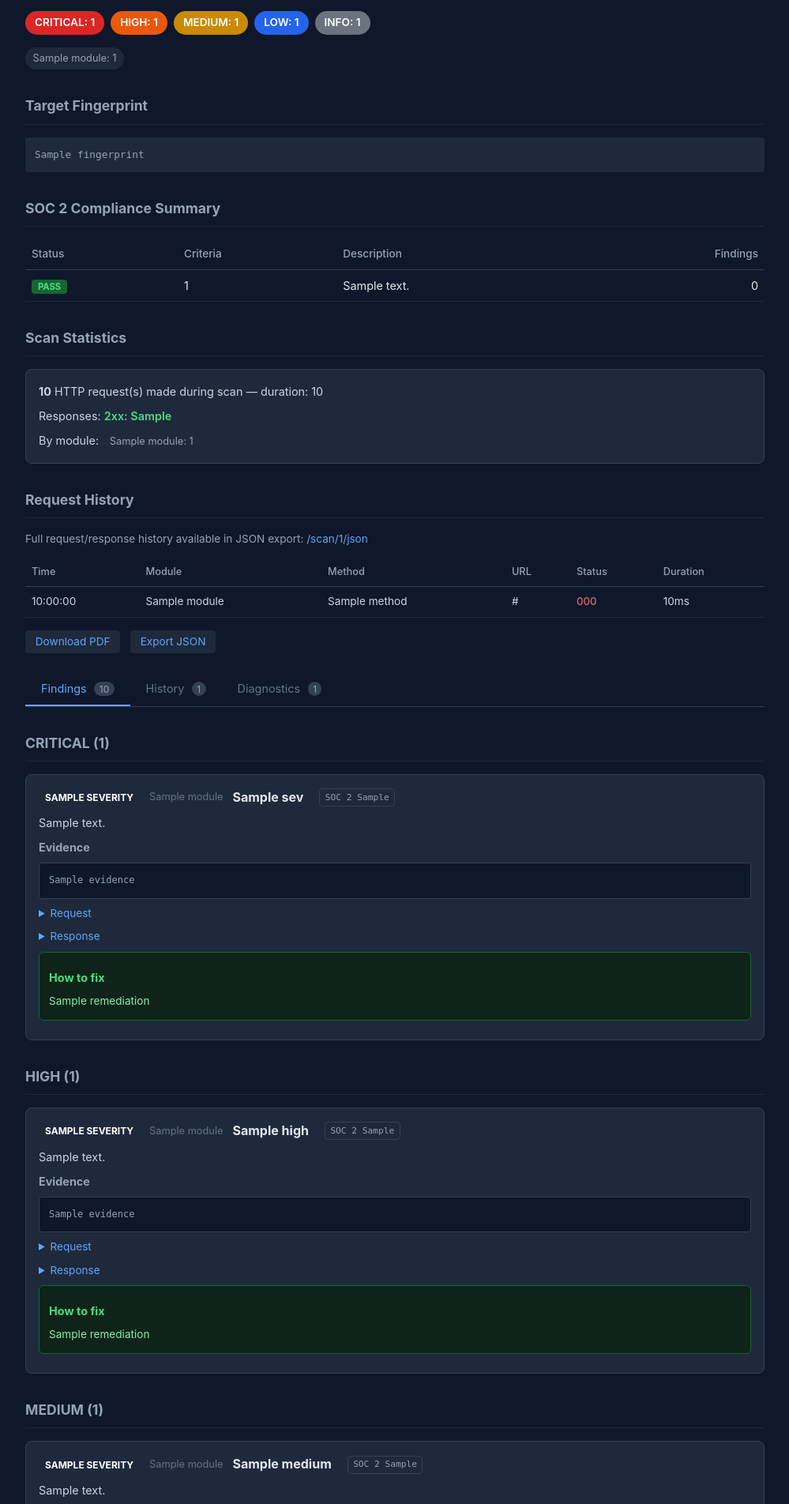
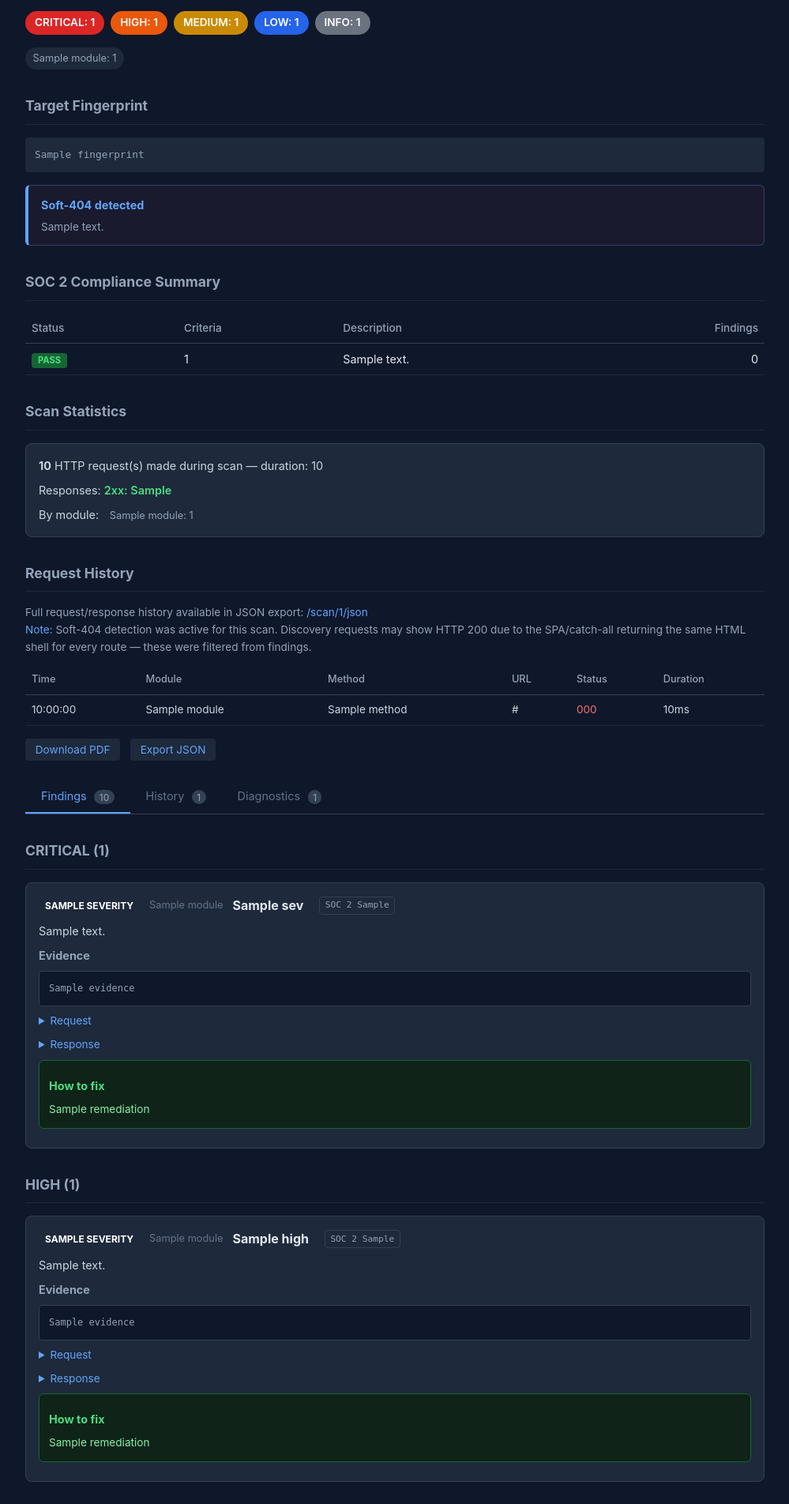
Before and after one commit to jayhung/parascan, a FastAPI app: template src/parascan/web/templates/scan.html in a window 1280 px wide. Shown: the part 757-2661 px from the top of the page at 79% size, without its empty margins (140-1139 px from the left). Run offline with FastAPI, Linux system fonts and the light colour scheme; the template is opened without the code that fills it: most values are stand-ins (such as "Sample title", 1, 10 or a date in 2020).

Commit message:
add soft-404 detection banner and diagnostic events to scan view

```diff
--- a/src/parascan/web/app.py
+++ b/src/parascan/web/app.py
@@ -66,6 +66,7 @@ async def scan_detail(request: Request, scan_id: int):
         get_scan_event_count,
         get_scan_request_stats,
         get_scan_requests,
+        get_scan_events,
     )
 
     criteria_grouped: dict[str, list] = {}
@@ -77,6 +78,11 @@ async def scan_detail(request: Request, scan_id: int):
     event_count = await get_scan_event_count(scan_id)
     request_stats = await get_scan_request_stats(scan_id)
     scan_requests = await get_scan_requests(scan_id, limit=500)
+
+    # check for soft-404 detection (banner only, no per-row tagging)
+    all_events = await get_scan_events(scan_id)
+    soft404_events = [e for e in all_events if e.category == "soft404"]
+    soft404_summary = soft404_events[0].message if soft404_events else ""
 
     # compute scan duration
     duration_str = ""
@@ -101,6 +107,7 @@ async def scan_detail(request: Request, scan_id: int):
         "duration_str": duration_str,
         "remediation_timelines": SOC2_REMEDIATION_TIMELINES,
         "scan_requests": scan_requests,
+        "soft404_summary": soft404_summary,
     })
 
 
--- a/src/parascan/web/templates/scan.html
+++ b/src/parascan/web/templates/scan.html
@@ -248,6 +248,26 @@
             color: #94a3b8;
             margin-left: 0.5rem;
             font-family: monospace;
+        }
+
+        .soft404-banner {
+            background: #1a1a2e;
+            border: 1px solid #3b3b6b;
+            border-left: 4px solid #60a5fa;
+            border-radius: 6px;
+            padding: 0.75rem 1rem;
+            margin: 1rem 0;
+        }
+
+        .soft404-banner strong {
+            color: #60a5fa;
+            font-size: 0.9rem;
+        }
+
+        .soft404-banner p {
+            color: #94a3b8;
+            font-size: 0.85rem;
+            margin-top: 0.25rem;
         }
 
         .scan-stats {
@@ -554,6 +574,15 @@
                 break-inside: avoid;
             }
 
+            .soft404-banner {
+                background: #eef2ff;
+                border-color: #999;
+                border-left-color: #2563eb;
+            }
+
+            .soft404-banner strong { color: #1e40af; }
+            .soft404-banner p { color: #333; }
+
             .exec-summary,
             .methodology,
             .scan-stats {
@@ -694,6 +723,13 @@
         <div class="fingerprint">{{ scan.fingerprint }}</div>
         {% endif %}
 
+        {% if soft404_summary %}
+        <div class="soft404-banner">
+            <strong>Soft-404 detected</strong>
+            <p>{{ soft404_summary }}</p>
+        </div>
+        {% endif %}
+
         <h2>SOC 2 Compliance Summary</h2>
         <table class="criteria-table">
             <thead>
@@ -763,6 +799,12 @@
             {% endif %}
             Full request/response history available in JSON export:
             <a href="/scan/{{ scan.id }}/json">/scan/{{ scan.id }}/json</a>
+            {% if soft404_summary %}
+            <br>
+            <span style="color:#60a5fa;">Note:</span> Soft-404 detection was active for this scan.
+            Discovery requests may show HTTP 200 due to the SPA/catch-all returning
+            the same HTML shell for every route — these were filtered from findings.
+            {% endif %}
         </p>
         <table class="history-table history-print">
             <thead>
```
Also changed, not shown: src/parascan/core/engine.py (+12 -2 lines), src/parascan/core/soft404.py (+16 -0 lines).
